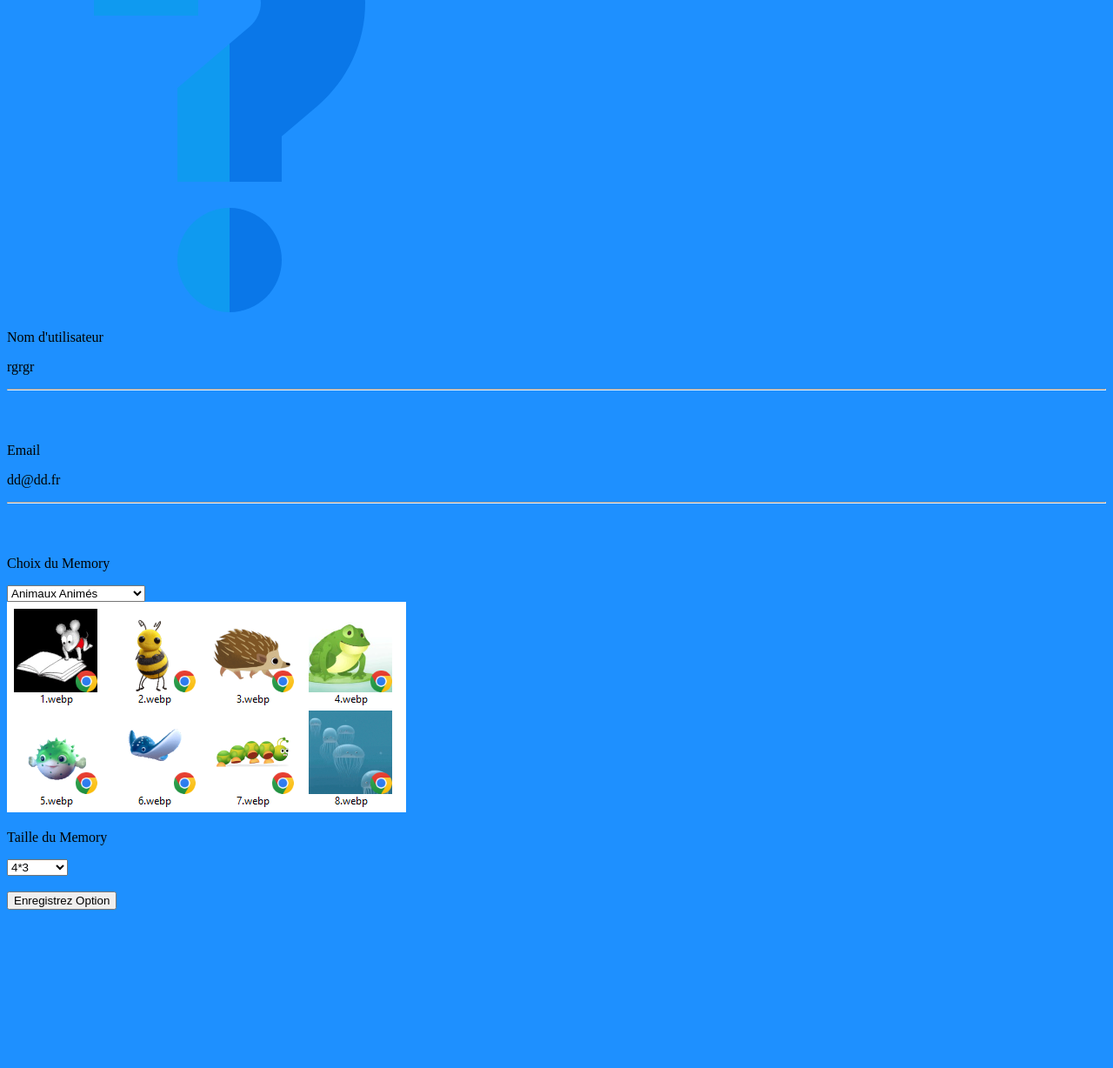
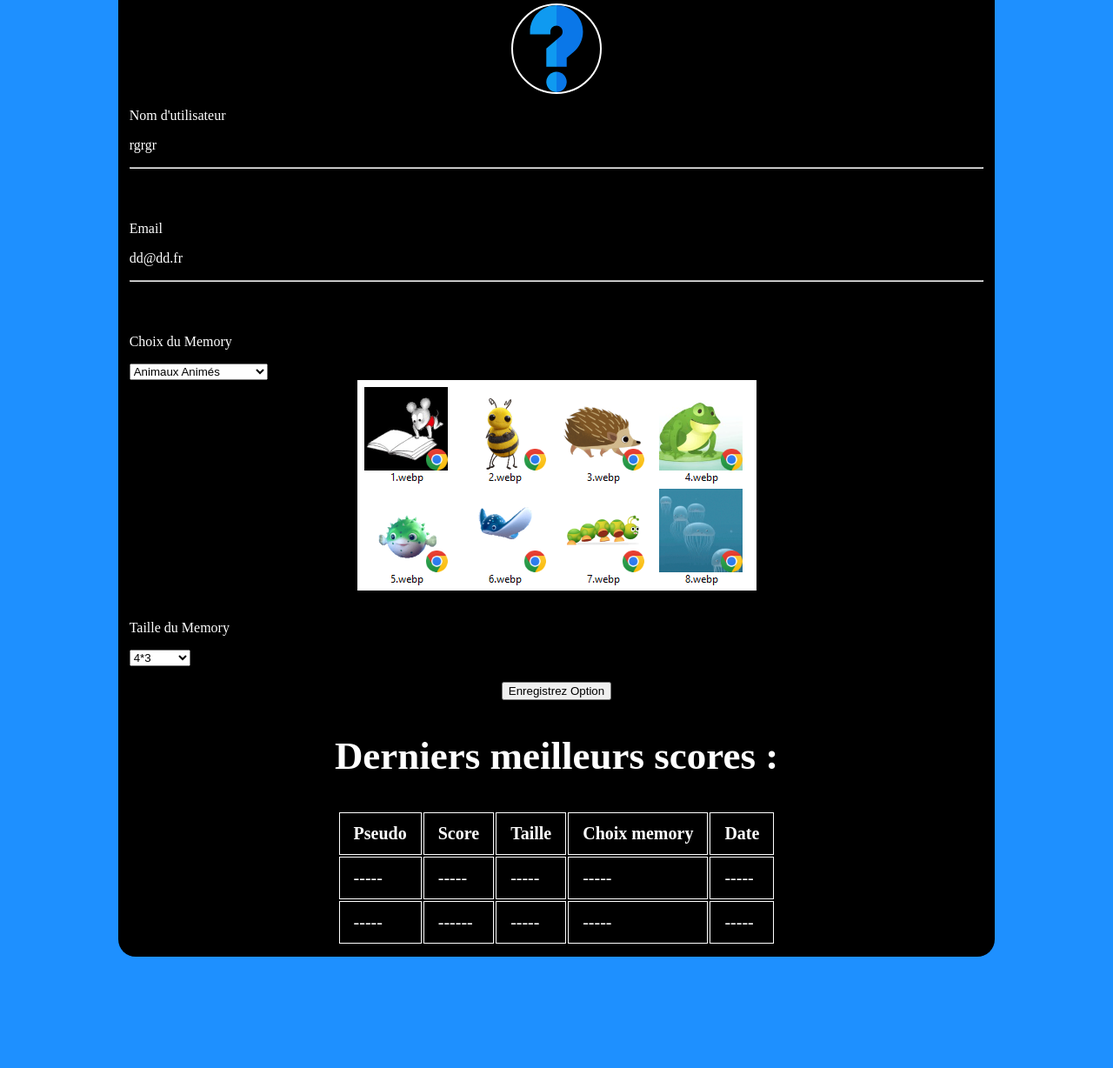
Before and after one commit to jdesbois85/Eni-Memory-jeanmarc, a plain HTML site: page Profil.html in a window 1280 px wide. Shown: the part 547-1775 px from the top of the page at 87% size. Before the commit the page ends 1601 px from the top, so only its background shows below. Drawn offline with Linux system fonts and the light colour scheme.

Commit message:
finition du css basique pour toute les pages

```diff
--- a/Profil.html
+++ b/Profil.html
@@ -6,6 +6,9 @@
     <title>Profil</title>
     <link rel="stylesheet" href="style.css">
 </head>
+
+
+<body>
   <header>
   <h1>ENI - <strong>MEMORY</strong> - Profil</h1>
       <nav class ="menunavigation" >
@@ -20,9 +23,15 @@
           </div>
       </nav>
   </header>
-<div>
+
+  <main>
+    <div class="profilmain">
+      <div class="tirtreprofil">
         <h2>Profil</h2>
-    <img src="ressources/question.svg" alt="point d'interrogation" >
+      </div>
+      <div class="imageprofilparent">
+        <img class="imageprofil" src="ressources/question.svg" alt="point d'interrogation" >
+      </div>
 
       <p>Nom d'utilisateur</p>
       <p>rgrgr</p>
@@ -47,7 +56,9 @@
         <option value="valeur7">Légumes</option>
       </select>
       <br />
+      <div class="imagegrilleparent">
         <img src="ressources/animauxAnimes/memory_detail_animaux_animes.png" alt="descrition des animaux animés" >
+      </div>
       <br>
       <p>Taille du Memory</p>
 
@@ -60,16 +71,47 @@
       </select>
       <br />
       <br>
+      <div class="enregistreoptionparent">
+        <input type="submit" value="Enregistrez Option"/>
+      </div>
 
+      <div class="derniermeilleurscores" >
+        <h2 ><strong>Derniers meilleurs scores : </strong></h2>
+      </div>
 
-    <input type="submit" value="Enregistrez Option"/>
+      <div class="tableaumeilleursscores">
+        <table>
+        <thead>
+          <tr>
+            <th>Pseudo</th>
+            <th>Score</th>
+            <th>Taille</th>
+            <th>Choix memory</th>
+            <th>Date</th>
+          </tr>
+        </thead>
+        <tbody>
+          <tr>
+            <td>-----</td>
+            <td>-----</td>
+            <td>-----</td>
+            <td>-----</td>
+            <td>-----</td>
+          </tr>
+          <tr>
+            <td>-----</td>
+            <td>------</td>
+            <td>-----</td>
+            <td>-----</td>
+            <td>-----</td>
+          </tr>
+        </tbody>
+        </table>
 
-
+      </div>
 
 
     </div>
-
-<body>
-
+  </main>
 </body>
 </html>
--- a/index.html
+++ b/index.html
@@ -11,6 +11,7 @@
       crossorigin="anonymous"
     />
     <link rel="stylesheet" href="style.css">
+    <script src="script.js" defer></script>
 </head>
 <body>
 
--- a/style.css
+++ b/style.css
@@ -27,6 +27,7 @@ h1 {
     margin-left: 2vw ;
     padding: 15px;
     width: 25em;
+    border-radius: 10px;
 }
 
 /*CSS des éléments du menu de toute les pages*/
@@ -64,6 +65,16 @@ h1 {
     text-align: center;
 }
 
+/*----------------------------------------------------------------------------------------------------------------------------------*/
+
+
+
+
+
+
+
+/*CSS page de jeu------------------------------------------------------------------------------------------------------------------*/
+
 /*CSS de la page "jouer" partie main */
 .jeumain {
     background-color: black;
@@ -72,14 +83,6 @@ h1 {
     border-radius: 20px;
     padding: 1%;
 }
-
-
-/*----------------------------------------------------------------------------------------------------------------------------------*/
-
-
-
-
-/*CSS page de jeu------------------------------------------------------------------------------------------------------------------*/
 
 /*CSS du plateau de jeu*/
 .plateau td {
@@ -98,6 +101,128 @@ h1 {
     border: 1px black solid;
 }
 
+.plateauparent {
+    display: flex;
+    justify-content: center;
+}
+
+/*CSS de la phrase "dernier meilleur scores"*/
+.derniermeilleurscores{
+    text-align: center;
+    font-size: 30px;
+}
+
+
+
+/*CSS du tableau des derniers meilleurs scores*/
+.tableaumeilleursscores{
+    display: flex;
+    justify-content: center;
+    font-size: 20px;
+}
+
+.tableaumeilleursscores th,td {
+    padding: 12px 16px
+}
+
+.tableaumeilleursscores td {
+    border: 1px solid white;
+    border-collapse: collapse;
+}
+
+.tableaumeilleursscores th {
+    border: 1px solid white;
+    border-collapse: collapse;
+}
+
+
+/*CSS des consignes de jeu*/
 .consignesJeu {
     text-align: center;
+    font-size: 20px;
 }
+
+
+/*---------------------------------------------------------------------------------------------------------------------------------------------------------------*/
+
+
+
+
+
+/*CSS page de formulaire------------------------------------------------------------------------------------------------------------------*/
+.formulairemain {
+    background-color: black;
+    color: white;
+    margin: 10vw;
+    border-radius: 20px;
+    padding: 1%;
+}
+
+.inscivezvous {
+    text-align: center;
+}
+
+/*---------------------------------------------------------------------------------------------------------------------------------------------------------------*/
+
+
+
+
+
+/*CSS page de connexion------------------------------------------------------------------------------------------------------------------*/
+.connexionmain {
+    background-color: black;
+    color: white;
+    margin: 10vw;
+    border-radius: 20px;
+    padding: 1%;
+}
+/*---------------------------------------------------------------------------------------------------------------------------------------------------------------*/
+
+
+
+
+
+/*CSS page de profil------------------------------------------------------------------------------------------------------------------*/
+.profilmain {
+    background-color: black;
+    color: white;
+    margin: 10vw;
+    border-radius: 20px;
+    padding: 1%;
+}
+
+.tirtreprofil {
+    text-align: center;
+    font-size: 20px;
+}
+
+.imageprofilparent {
+    display: flex;
+    justify-content: center;
+}
+
+.imageprofil {
+
+    width: 100px;
+    height: 100px;
+    object-fit: cover;
+    border-radius: 50%;
+    border: 2px solid white; /* Épaisseur, style et couleur de la bordure */
+}
+
+
+.imagegrilleparent {
+    display: flex;
+    justify-content: center;
+}
+
+.enregistreoptionparent {
+    display: flex;
+    justify-content: center;
+}
+
+.derniersscoresprofil {
+    display: flex;
+    justify-content: center;
+
+}
```
Also changed, not shown: Connexion.html (+4 -0 lines), Formulaire.html (+7 -4 lines), Jouer.html (+11 -3 lines), script.js (added, +15 -0 lines). Lines whose indentation alone changed are shown as unchanged.
